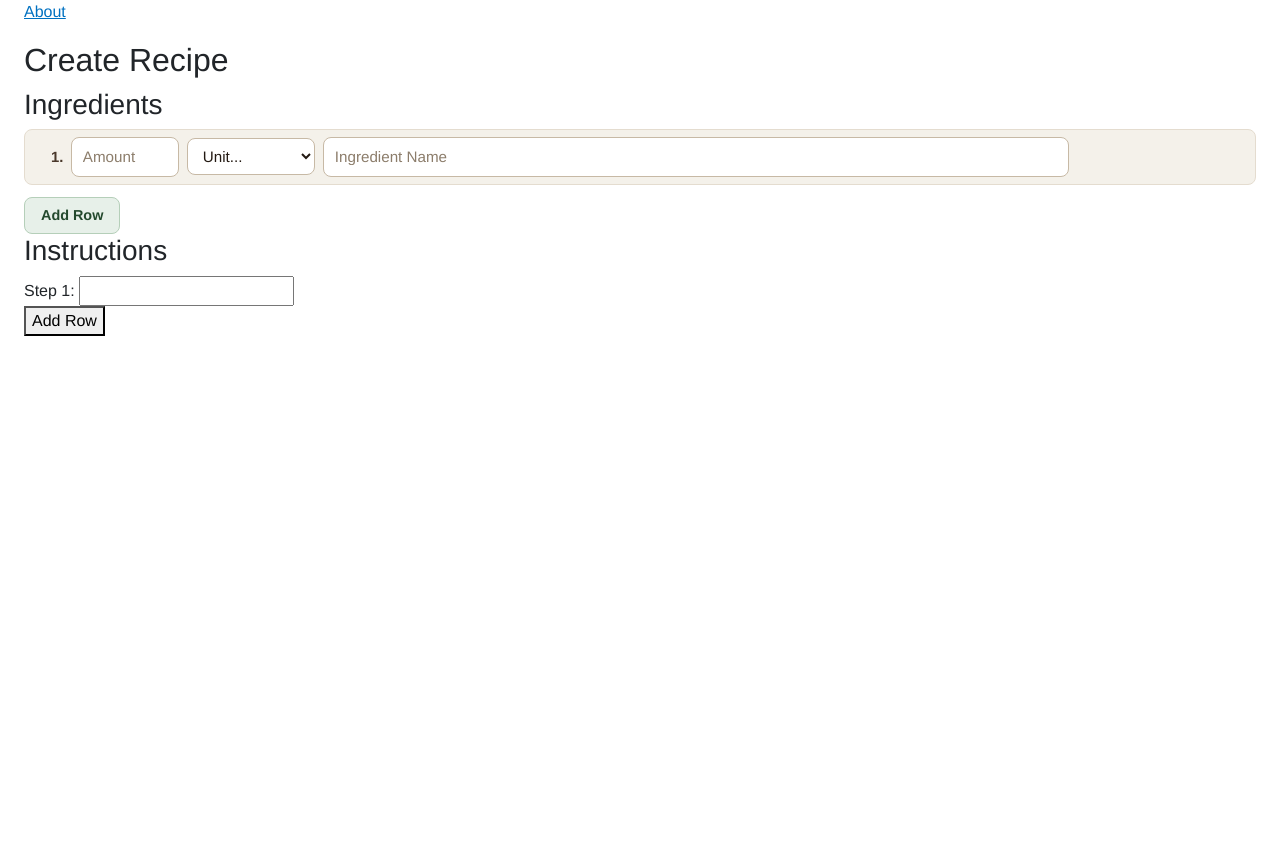
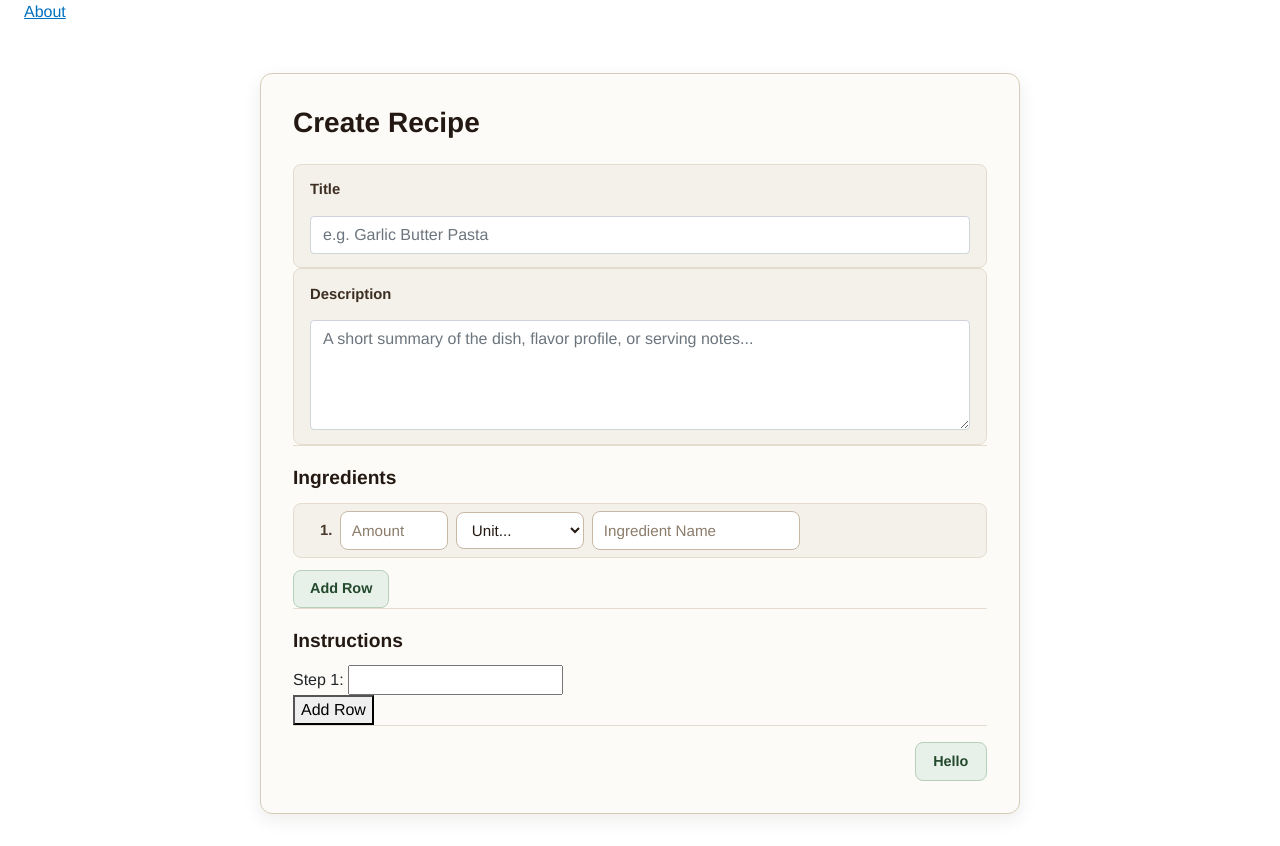
Before and after one commit to Gazdalman/cauldron_capstone_project, an ASP.NET Core app: page /recipes/new in a window 1280 px wide. Shown: the part 90-936 px from the top of the page. Before the commit the page ends 426 px from the top, so only its background shows below. Run offline with ASP.NET Core 8, Linux system fonts and the light colour scheme; style sheets or scripts are compiled from the project's sources; some libraries are stand-ins or nearby versions.

Commit message:
Added styles and accessibility identifiers to RecipeCreation

```diff
--- a/Pages/Recipes/RecipeCreation.razor
+++ b/Pages/Recipes/RecipeCreation.razor
@@ -1,14 +1,65 @@
 @page "/recipes/new"
 
-<div>
-  <h2 >Create Recipe</h2>
+<div class="recipe-creation-page">
+  <h2 class="recipe-creation-title">Create Recipe</h2>
 
-      <h3>Ingredients</h3>
-      <IngredientSection/>
-      <h3>Instructions</h3>
-      <InstructionSection  />
+  <EditForm Model="dto" class="recipe-creation-form">
+    <DataAnnotationsValidator />
+
+    <div class="form-field">
+      <label for="recipe-title" class="form-label">Title</label>
+      <InputText id="recipe-title"
+        class="form-control"
+        placeholder="e.g. Garlic Butter Pasta"
+        @bind-Value="dto.Title" />
+      <ValidationMessage For="@(() => dto.Title)" class="validation-message" />
+    </div>
+
+    <div class="form-field">
+      <label for="recipe-description" class="form-label">Description</label>
+      <InputTextArea id="recipe-description"
+        class="form-control form-textarea"
+        rows="4"
+        placeholder="A short summary of the dish, flavor profile, or serving notes..."
+        @bind-Value="dto.Description" />
+      <ValidationMessage For="@(() => dto.Description)" class="validation-message" />
+    </div>
+
+    <section class="form-section" aria-labelledby="ingredients-heading">
+      <h3 id="ingredients-heading" class="section-heading">Ingredients</h3>
+      <IngredientSection @ref="ingredientSection" />
+    </section>
+
+    <section class="form-section" aria-labelledby="instructions-heading">
+      <h3 id="instructions-heading" class="section-heading">Instructions</h3>
+      <InstructionSection @ref="instructionSection" />
+    </section>
+
+    <div class="form-actions">
+      <button type="button"
+        id="check-ingredients-btn"
+        class="btn-secondary"
+        @onclick="Happy">
+        Hello
+      </button>
+    </div>
+  </EditForm>
 </div>
 
 @code {
   private RecipeCreationDto dto = new();
+  private IngredientSection? ingredientSection;
+  private InstructionSection? instructionSection;
+
+  private void Happy()
+  {
+    if (ingredientSection?.HasIncompleteRows() == true)
+    {
+      Console.WriteLine("NotHappy");
+    }
+    else
+    {
+      Console.WriteLine("Happy");
+    }
+  }
 }
--- /dev/null
+++ b/Pages/Recipes/RecipeCreation.razor.css
@@ -0,0 +1,115 @@
+.recipe-creation-page {
+  max-width: 760px;
+  margin: 2rem auto;
+  padding: 2rem;
+  background-color: #fdfbf7;
+  border: 1px solid #d6cbb9;
+  border-radius: 12px;
+  box-shadow: 0 6px 18px rgba(35, 25, 18, 0.08);
+}
+
+.recipe-creation-title {
+  margin: 0 0 1.5rem;
+  font-size: 1.75rem;
+  font-weight: 700;
+  color: #231912;
+}
+
+.recipe-creation-form {
+  display: flex;
+  flex-direction: column;
+  gap: 1.25rem;
+}
+
+.form-field {
+  display: flex;
+  flex-direction: column;
+  gap: 0.45rem;
+  padding: 0.85rem 1rem;
+  background-color: #f4f1ea;
+  border: 1px solid #e4dccf;
+  border-radius: 8px;
+}
+
+.form-label {
+  font-size: 0.925rem;
+  font-weight: 600;
+  color: #3d2e22;
+}
+
+.form-control {
+  width: 100%;
+  padding: 0.55rem 0.7rem;
+  font-size: 0.95rem;
+  line-height: 1.4;
+  color: #231912;
+  background-color: #ffffff;
+  border: 1px solid #c7b9a5;
+  border-radius: 8px;
+  transition: border-color 0.15s ease, box-shadow 0.15s ease;
+  box-sizing: border-box;
+}
+
+.form-control::placeholder {
+  color: #8c7d6b;
+}
+
+.form-control:focus {
+  outline: none;
+  border-color: #2f5d3a;
+  box-shadow: 0 0 0 3px rgba(47, 93, 58, 0.2);
+}
+
+.form-textarea {
+  resize: vertical;
+  min-height: 96px;
+}
+
+.form-section {
+  padding-top: 1.25rem;
+  border-top: 1px solid #e4dccf;
+}
+
+.section-heading {
+  margin: 0 0 0.85rem;
+  font-size: 1.2rem;
+  font-weight: 600;
+  color: #231912;
+}
+
+.validation-message {
+  font-size: 0.85rem;
+  color: #b43229;
+}
+
+.form-actions {
+  display: flex;
+  justify-content: flex-end;
+  gap: 0.65rem;
+  padding-top: 1rem;
+  border-top: 1px solid #e4dccf;
+}
+
+.btn-secondary {
+  padding: 0.55rem 1.1rem;
+  font-size: 0.9rem;
+  font-weight: 600;
+  line-height: 1.35;
+  color: #23492d;
+  background-color: #e7f0e9;
+  border: 1px solid #b5cfb9;
+  border-radius: 8px;
+  cursor: pointer;
+  transition: background-color 0.15s ease, border-color 0.15s ease;
+}
+
+.btn-secondary:hover {
+  background-color: #d6e6d9;
+  border-color: #96ba9c;
+}
+
+.btn-secondary:focus-visible {
+  outline: none;
+  border-color: #2f5d3a;
+  box-shadow: 0 0 0 3px rgba(47, 93, 58, 0.2);
+}
```
